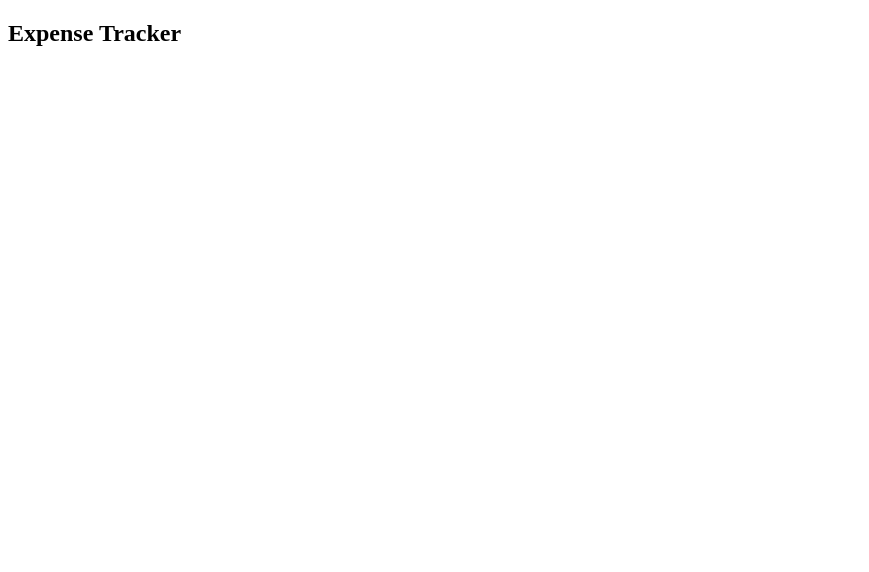
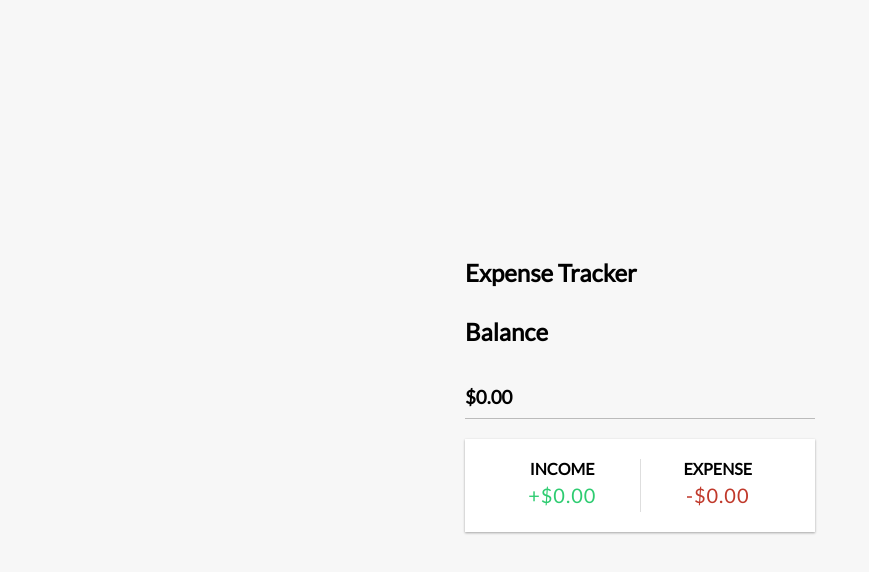
Before and after one commit to ebrahimbeiati/expense-tracker, a React (Create React App) app: page / in a window 1280 px wide. Shown: the top 572 px of the page, without its empty margins (0-869 px from the left). Built offline with nearby package versions, Linux system fonts and the light colour scheme.

Commit message:
Added Balance and IncomeExpenses components

```diff
--- a/src/App.css
+++ b/src/App.css
@@ -0,0 +1,157 @@
+@import url('https://fonts.googleapis.com/css?family=Lato&display=swap');
+
+:root {
+  --box-shadow: 0 1px 3px rgba(0, 0, 0, 0.12), 0 1px 2px rgba(0, 0, 0, 0.24);
+}
+
+* {
+  box-sizing: border-box;
+}
+
+body {
+  background-color: #f7f7f7;
+  display: flex;
+  flex-direction: column;
+  align-items: center;
+  justify-content: center;
+  min-height: 100vh;
+  margin: 0;
+  font-family: 'Lato', sans-serif;
+}
+
+.container {
+  margin: 30px auto;
+  width: 350px;
+}
+
+h1 {
+  letter-spacing: 1px;
+  margin: 0;
+}
+
+h3 {
+  border-bottom: 1px solid #bbb;
+  padding-bottom: 10px;
+  margin: 40px 0 10px;
+}
+
+h4 {
+  margin: 0;
+  text-transform: uppercase;
+}
+
+.inc-exp-container {
+  background-color: #fff;
+  box-shadow: var(--box-shadow);
+  padding: 20px;
+  display: flex;
+  justify-content: space-between;
+  margin: 20px 0;
+}
+
+.inc-exp-container > div {
+  flex: 1;
+  text-align: center;
+}
+
+.inc-exp-container > div:first-of-type {
+  border-right: 1px solid #dedede;
+}
+
+.money {
+  font-size: 20px;
+  letter-spacing: 1px;
+  margin: 5px 0;
+}
+
+.money.plus {
+  color: #2ecc71;
+}
+
+.money.minus {
+  color: #c0392b;
+}
+
+label {
+  display: inline-block;
+  margin: 10px 0;
+}
+
+input[type='text'],
+input[type='number'] {
+  border: 1px solid #dedede;
+  border-radius: 2px;
+  display: block;
+  font-size: 16px;
+  padding: 10px;
+  width: 100%;
+}
+
+.btn {
+  cursor: pointer;
+  background-color: #9c88ff;
+  box-shadow: var(--box-shadow);
+  color: #fff;
+  border: 0;
+  display: block;
+  font-size: 16px;
+  margin: 10px 0 30px;
+  padding: 10px;
+  width: 100%;
+}
+
+.btn:focus,
+.delete-btn:focus {
+  outline: 0;
+}
+
+.list {
+  list-style-type: none;
+  padding: 0;
+  margin-bottom: 40px;
+}
+
+.list li {
+  background-color: #fff;
+  box-shadow: var(--box-shadow);
+  color: #333;
+  display: flex;
+  justify-content: space-between;
+  position: relative;
+  padding: 10px;
+  margin: 10px 0;
+}
+
+.list li.plus {
+  border-right: 5px solid #2ecc71;
+}
+
+.list li.minus {
+  border-right: 5px solid #c0392b;
+}
+
+.delete-btn {
+  cursor: pointer;
+  background-color: #e74c3c;
+  border: 0;
+  color: #fff;
+  font-size: 20px;
+  line-height: 20px;
+  padding: 2px 5px;
+  position: absolute;
+  top: 50%;
+  left: 0;
+  transform: translate(-100%, -50%);
+  opacity: 0;
+  transition: opacity 0.3s ease;
+}
+
+.list li:hover .delete-btn {
+  opacity: 1;
+}
+
+@media (max-width: 320px) {
+  .container {
+    width: 300px;
+  }
+}
--- a/src/App.js
+++ b/src/App.js
@@ -1,10 +1,19 @@
 import Header from './components/Header';
+import Balance from './components/Balance';
+ import IncomeExpenses from './components/IncomeExpenses'
+// import Transactions from './components/Transactions'
+// import AddTransaction from './components/AddTransaction'
+
 import './App.css';
 
 function App() {
   return (
     <div className="App">
    <Header />
+   <div className="container">
+      <Balance />
+      <IncomeExpenses />
+   </div>
 
     </div>
   );
--- /dev/null
+++ b/src/components/Balance.js
@@ -0,0 +1,12 @@
+import React from 'react'
+
+const Balance = () => {
+  return (
+    <div>
+      <h2>Balance</h2>
+        <h3 id='balance'>$0.00</h3>
+    </div>
+  )
+}
+
+export default Balance
--- /dev/null
+++ b/src/components/IncomeExpenses.js
@@ -0,0 +1,18 @@
+import React from 'react'
+
+const IncomeExpenses = () => {
+  return (
+    <div className='inc-exp-container'>
+        <div>
+            <h4>Income</h4>
+            <p id='money-plus' className='money plus'>+$0.00</p>
+        </div>
+        <div>
+            <h4>Expense</h4>
+            <p id='money-minus' className='money minus'>-$0.00</p>
+        </div>
+    </div>
+  )
+}
+
+export default IncomeExpenses
```
